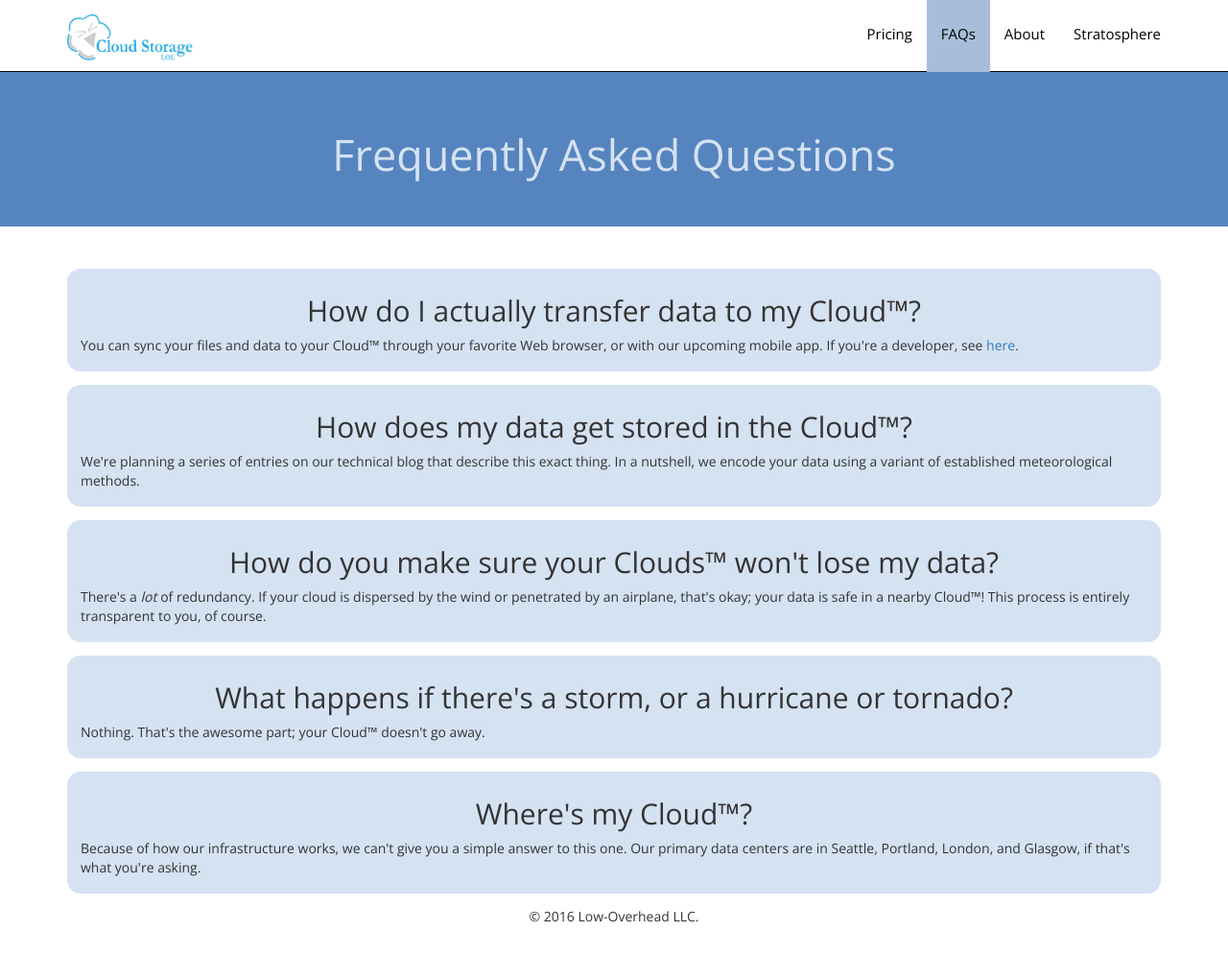
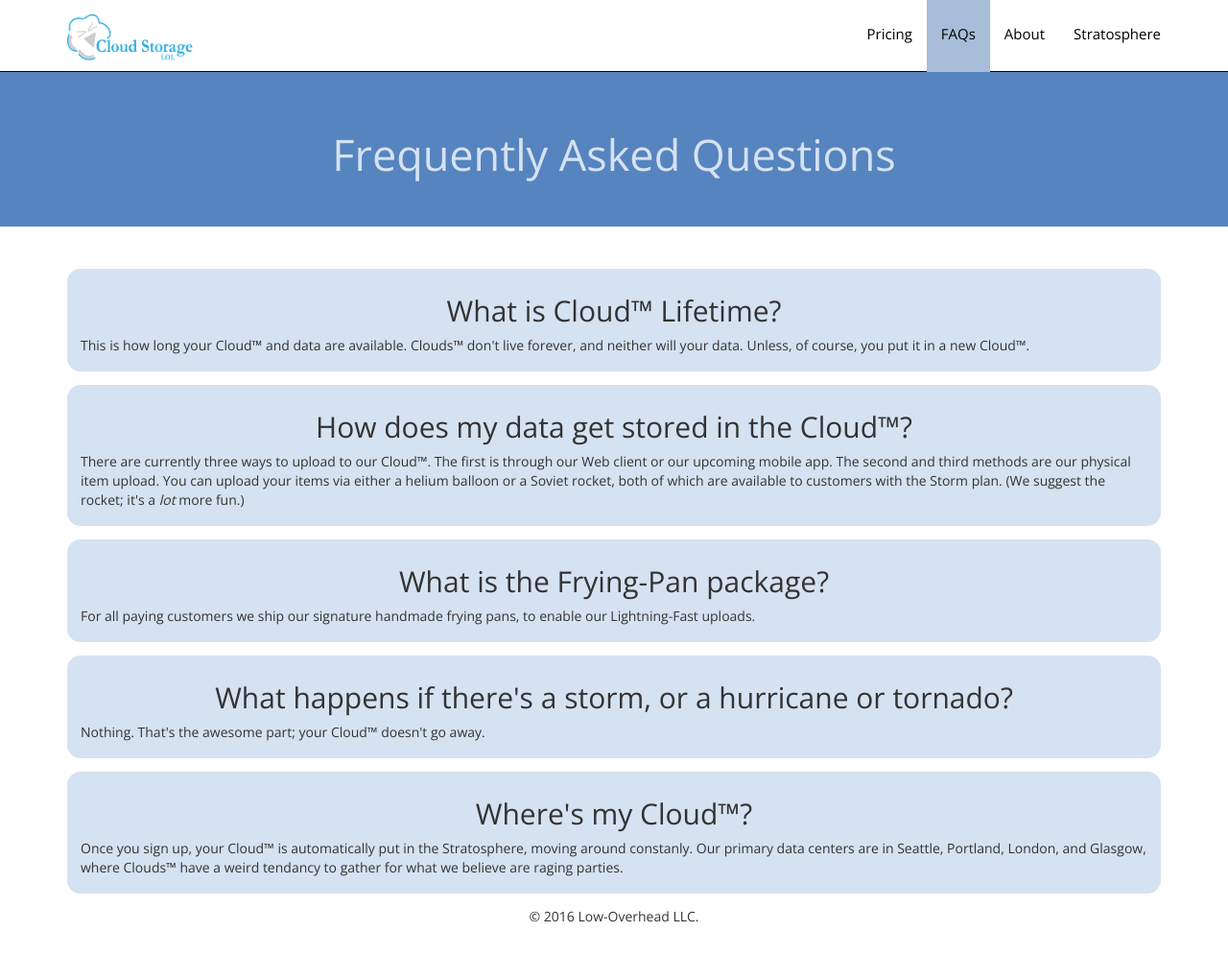
Before and after one commit to angelabair/ARS327, a Jekyll site: the page built from faq.html, in a window 1280 px wide and 995 px high. Shown: the whole window at 96% size. Built offline with Jekyll 4.4.1, drawn with Linux system fonts in a browser that asks for light colours.

Commit message:
Add to the FAQ

```diff
--- a/_data/faq.yaml
+++ b/_data/faq.yaml
@@ -1,14 +1,14 @@
-- q: How do I actually transfer data to my Cloud™?
-  a: You can sync your files and data to your Cloud™ through your favorite Web browser, or with our upcoming mobile app.  If you're a developer, see <a href="#">here</a>.
+- q: What is Cloud™ Lifetime?
+  a: This is how long your Cloud™ and data are available. Clouds™ don't live forever, and neither will your data. Unless, of course, you put it in a new Cloud™.
 
 - q: How does my data get stored in the Cloud™?
-  a: We're planning a series of entries on our technical blog that describe this exact thing.  In a nutshell, we encode your data using a variant of established meteorological methods.
+  a: There are currently three ways to upload to our Cloud™. The first is through our Web client or our upcoming mobile app. The second and third methods are our physical item upload. You can upload your items via either a helium balloon or a Soviet rocket, both of which are available to customers with the Storm plan.  (We suggest the rocket; it's a <em>lot</em> more fun.)
 
-- q: How do you make sure your Clouds™ won't lose my data?
-  a: There's a <em>lot</em> of redundancy.  If your cloud is dispersed by the wind or penetrated by an airplane, that's okay; your data is safe in a nearby Cloud™!  This process is entirely transparent to you, of course.
+- q: What is the Frying-Pan package?
+  a: For all paying customers we ship our signature handmade frying pans, to enable our Lightning-Fast uploads.
 
 - q: What happens if there's a storm, or a hurricane or tornado?
   a: Nothing.  That's the awesome part; your Cloud™ doesn't go away.
 
 - q: Where's my Cloud™?
-  a: Because of how our infrastructure works, we can't give you a simple answer to this one.  Our primary data centers are in Seattle, Portland, London, and Glasgow, if that's what you're asking.
+  a: Once you sign up, your Cloud™ is automatically put in the Stratosphere, moving around constanly. Our primary data centers are in Seattle, Portland, London, and Glasgow, where Clouds™ have a weird tendancy to gather for what we believe are raging parties.
```
